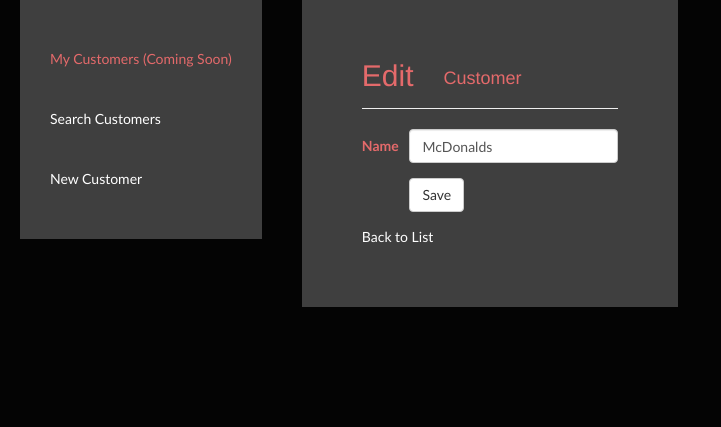
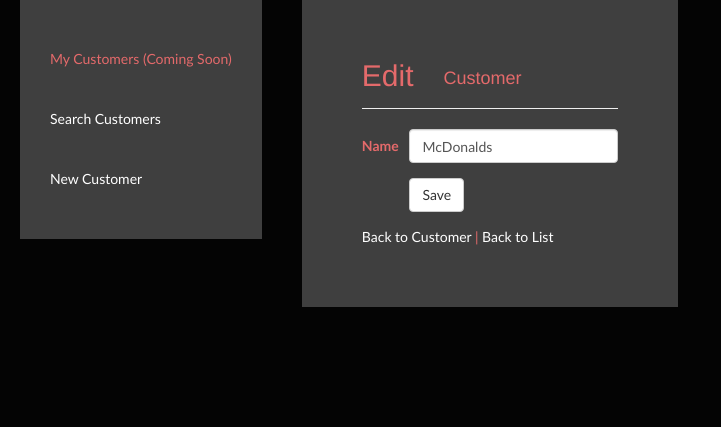
Before and after one commit to sivins/base-jump-contracts, an ASP.NET MVC app: page /Customer/Edit/1 in a window 1280 px wide. Shown: the part 150-577 px from the top of the page, without its empty margins (0-721 px from the left). Run offline with ASP.NET Core 8 and stand-ins for ASP.NET MVC 5, Linux system fonts and the light colour scheme; data comes from the database, SQL or seed files in the repository; the project's own start-up code is not run, and a stand-in starts its controllers and pages; some libraries are stand-ins or nearby versions.

Commit message:
Added some links

```diff
--- a/BaseJumpContracts/Views/Customer/Edit.cshtml
+++ b/BaseJumpContracts/Views/Customer/Edit.cshtml
@@ -34,7 +34,7 @@
 }
 
 <div>
-    @Html.ActionLink("Back to List", "Index")
+    @Html.ActionLink("Back to Customer", "Details", "Customer", new { ID = Model.ID }, null) | @Html.ActionLink("Back to List", "Index")
 </div>
 
 @section Scripts {
--- a/BaseJumpContracts/Views/Subscription/Delete.cshtml
+++ b/BaseJumpContracts/Views/Subscription/Delete.cshtml
@@ -50,7 +50,7 @@
 
         <div class="form-actions no-color">
             <input type="submit" value="Delete" class="btn btn-default" /> |
-            @Html.ActionLink("Back to Search", "Index", "Customer")
+            @Html.ActionLink("Back to Customer", "Details", "Customer", new { ID = Model.CustomerID }, null) | @Html.ActionLink("Back to Search", "Index", "Customer")
         </div>
     }
 </div>
```
